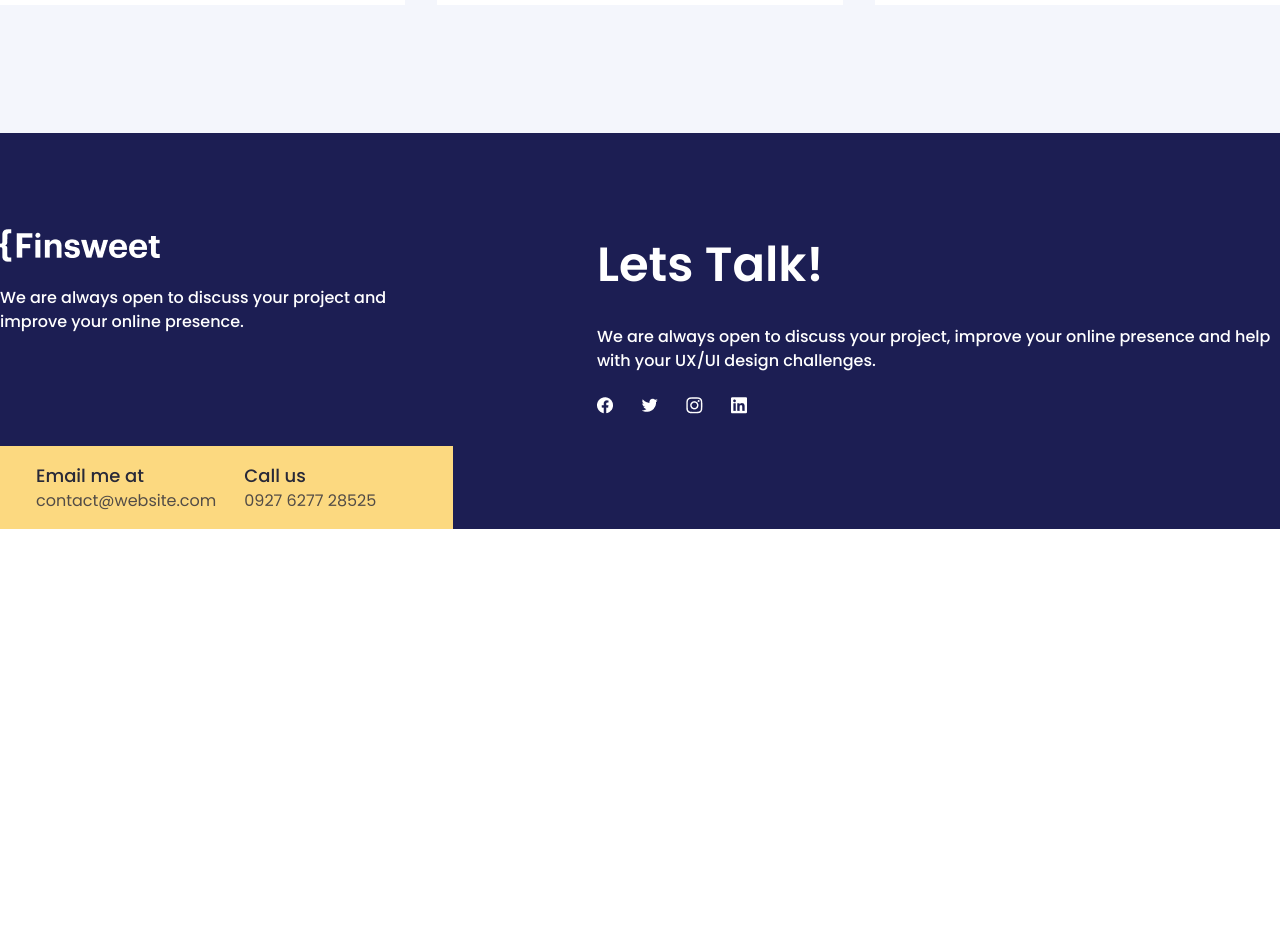
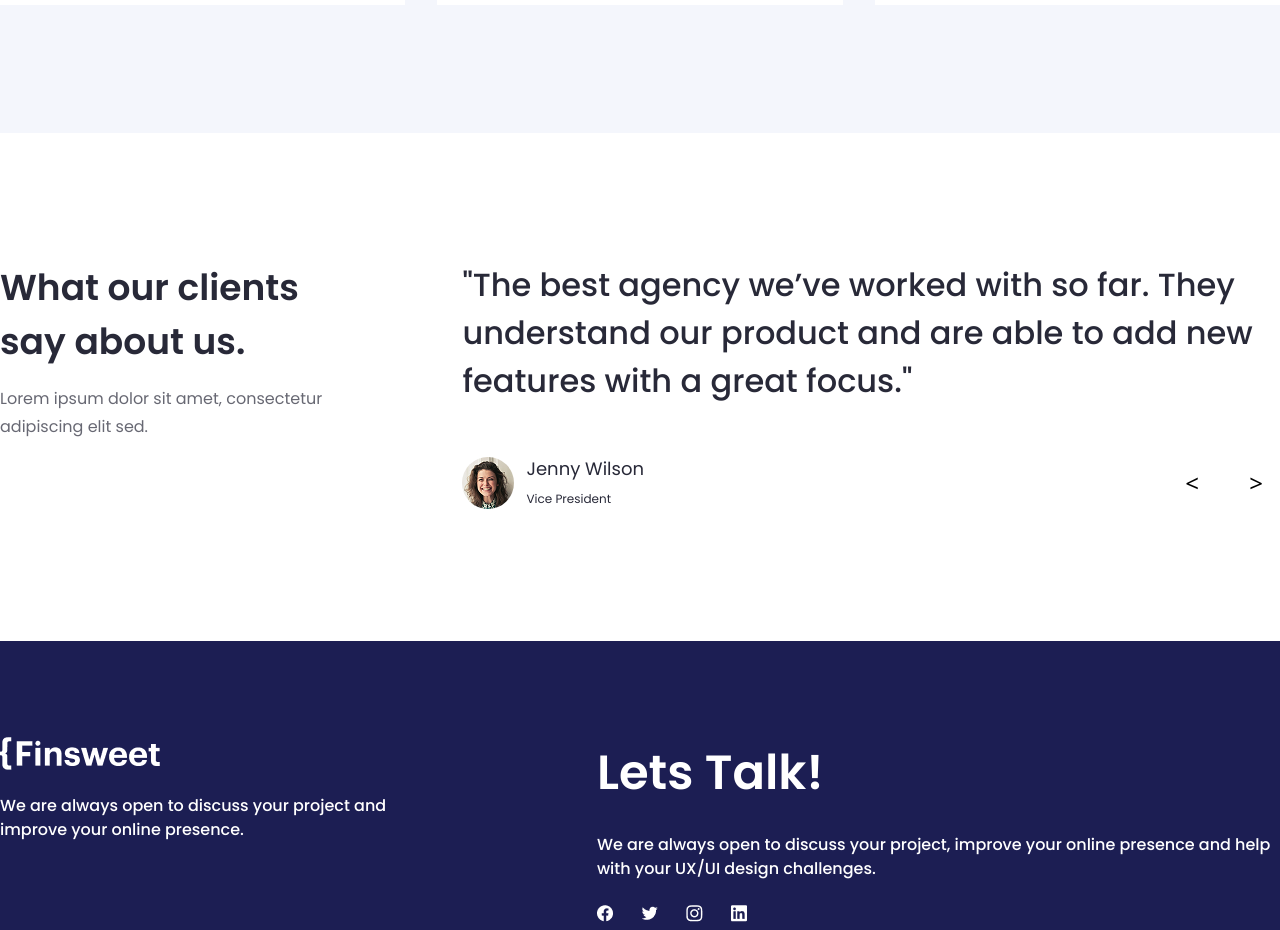
Before and after one commit to veaceslavdiuta/finsweet-app, a React (Create React App) app: page / in a window 1280 px wide. Shown: the part 3660-4590 px from the top of the page. Before the commit the page ends 4189 px from the top, so only its background shows below. Built offline with nearby package versions, Linux system fonts and the light colour scheme.

Commit message:
Create Testimonials section on the Home page

```diff
--- /dev/null
+++ b/src/components/Testimonials.jsx
@@ -0,0 +1,50 @@
+function Testimonials() {
+  return (
+    <section className="flex w-full justify-center py-32">
+      <div className="flex w-full max-w-screen-xl justify-between gap-28">
+        <div className="flex w-[30%] flex-col gap-4">
+          <h4 className="font-poppins text-4xl font-semibold leading-normal text-dark-blue">
+            What our clients say about us.
+          </h4>
+          <p className="font-poppins text-base font-normal leading-7 text-dark-blue opacity-70">
+            Lorem ipsum dolor sit amet, consectetur adipiscing elit sed.
+          </p>
+        </div>
+        <div className="flex w-[70%] flex-col gap-12">
+          <h5 className="font-poppins text-3xll font-medium leading-normal text-dark-blue">
+            "The best agency we’ve worked with so far. They understand our
+            product and are able to add new features with a great focus."
+          </h5>
+          <div className="flex items-center justify-between">
+            <div className="flex items-center gap-3">
+              <img
+                className="rounded-full"
+                src="/assets/userProfile.png"
+                alt="userProfile"
+              />
+              <div className="flex flex-col">
+                <h6 className="font-poppins text-lg font-normal leading-8 text-dark-blue">
+                  Jenny Wilson
+                </h6>
+                <p className="font-poppins text-xs font-normal leading-7 text-dark-blue">
+                  Vice President
+                </p>
+              </div>
+            </div>
+            <div className="flex gap-4">
+              <button className="border-gray-300 text-gray-700 flex h-11 w-12 items-center justify-center rounded-full border-none text-2xl transition hover:bg-[#5239FA] hover:text-white">
+                &lt;
+              </button>
+
+              <button className="border-gray-300 text-gray-700 flex h-11 w-12 items-center justify-center rounded-full border-none text-2xl transition hover:bg-[#5239FA] hover:text-white">
+                &gt;
+              </button>
+            </div>
+          </div>
+        </div>
+      </div>
+    </section>
+  );
+}
+
+export default Testimonials;
--- a/src/routes/Home.jsx
+++ b/src/routes/Home.jsx
@@ -2,6 +2,7 @@ import Hero from '../components/Hero';
 import HowItWorks from '../components/HowItWorks';
 import KeyFeatures from '../components/KeyFeatures';
 import OurProjects from '../components/OurProjects';
+import Testimonials from '../components/Testimonials';
 
 function Home() {
   return (
@@ -10,6 +11,7 @@ function Home() {
       <HowItWorks />
       <OurProjects />
       <KeyFeatures />
+      <Testimonials />
     </main>
   );
 }
```
Also changed, not shown: public/assets/userProfile.png (added).
